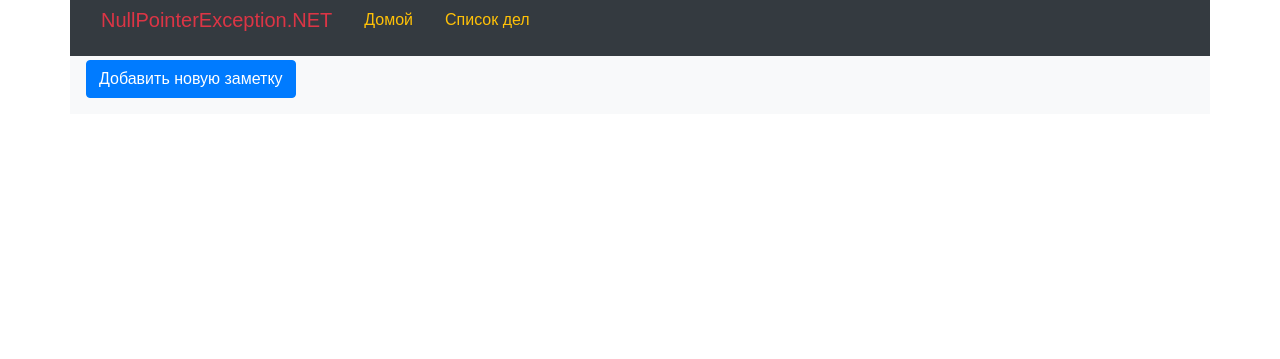
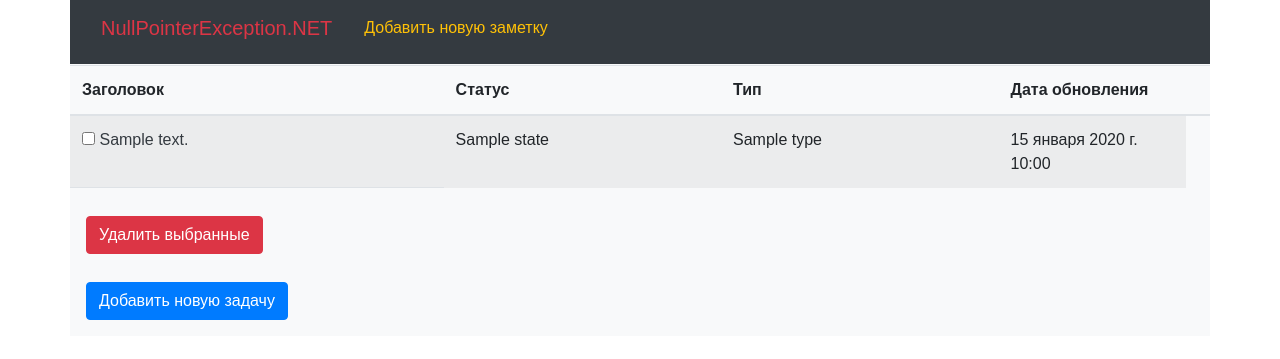
Before and after one commit to Rashid-ad-din/homework_70_rashid_gulamov, a Django app: page / in a window 1280 px wide. Shown: the top 359 px of the page. Run offline with Django 4.2, Linux system fonts and the light colour scheme; tables that the repository leaves empty hold one stand-in row (values such as "Sample post"); parts of the project's set-up code (start-up, migrations or seed data) failed here and were passed over; some libraries are stand-ins or nearby versions.

Commit message:
Созданы вьюшки (дженерик) и шаблоны для списка задач и детальной инфорации о задаче

```diff
--- /dev/null
+++ b/app/webapp/forms/__init__.py
@@ -0,0 +1,2 @@
+from .items import ItemForm
+from .tasks import TaskForm
--- a/app/webapp/models/tasks.py
+++ b/app/webapp/models/tasks.py
@@ -6,8 +6,8 @@ class Task(models.Model):
     description = models.TextField(verbose_name="Полное описание", null=True, blank=True, max_length=2000)
     state = models.ManyToManyField(
         to='webapp.State',
-        related_name='tasks',
-        blank=False
+        related_name='states',
+        blank=False,
     )
     type = models.ManyToManyField(
         to='webapp.Type',
@@ -20,6 +20,12 @@ class Task(models.Model):
     def __str__(self):
         return f'Заголовок: {self.summary}, Статус: {self.state}, Тип: {self.type}, Дата обновления: {self.updated_at}'
 
+    def get_state(self, obj):
+        return "\n".join([s.name for s in obj.state.all()])
+
+    def get_type(self, obj):
+        return "\n".join([t.name for t in obj.type.all()])
+
     class Meta:
         verbose_name = 'Задача'
         verbose_name_plural = 'Задачи'
--- a/app/webapp/templates/base.html
+++ b/app/webapp/templates/base.html
@@ -7,19 +7,16 @@
     <script src="https://stackpath.bootstrapcdn.com/bootstrap/4.3.1/js/bootstrap.min.js"
             crossorigin="anonymous"></script>
     <link rel="stylesheet" href="{% static 'css/style.css' %}">
-    <title>{% block title %} Домашнее задание №53 {% endblock %}</title>
+    <title>{% block title %} Домашнее задание №57 {% endblock %}</title>
 </head>
 <body>
 
 <div class="container-fluid d-flex bg-dark fixed-top container">
-    <a class="navbar-brand text-danger ml-3" href="{% url 'home' %}">NullPointerException.NET</a>
+    <a class="navbar-brand text-danger ml-3 mt-2" href="{% url 'show_tasks' %}">NullPointerException.NET</a>
     <div>
         <ul class="d-flex list-unstyled">
-            <li class="nav-item">
-                <a class="nav-link active text-warning" aria-current="page" href="{% url 'home' %}">Домой</a>
-            </li>
-            <li class="nav-item">
-                <a class="nav-link text-warning" href="{% url 'show_items' %}">Список дел</a>
+            <li class="nav-item mt-2">
+                 <a class="nav-link text-warning" href="{% url 'add_item' %}">Добавить новую заметку</a>
             </li>
             {% block menu %}{% endblock %}
         </ul>
@@ -27,7 +24,7 @@
 </div>
 
 <div class="container bg-light p-0" style="height: auto;">
-    <div style="padding-top: 60px;">
+    <div style="padding-top: 15px;">
         {% block content %}{% endblock %}
         {% block bottom_href %}{% endblock %}
     </div>
--- /dev/null
+++ b/app/webapp/templates/tasks.html
@@ -0,0 +1,48 @@
+{% extends 'base.html' %}
+
+{% block title %} Список задач {% endblock %}
+
+{% block content %}
+
+    <h3 class="pl-3 pb-2">Список задач</h3>
+
+    {% if tasks %}
+        <form action="" method="post">
+        {% csrf_token %}
+        <table class="table table-striped">
+            <thead>
+            <tr>
+                <th scope="col">Заголовок</th>
+                <th scope="col">Статус</th>
+                <th scope="col">Тип</th>
+                <th scope="col">Дата обновления</th>
+                <th scope="col"></th>
+            </tr>
+            </thead>
+            <tbody>
+            {% for task in tasks %}
+                <tr>
+                    <td class="col-4 text-break">
+                        <input type="checkbox" value="" name="task">
+                        <a class="list-unstyled text-dark" href="{% url 'show_item' task.pk %}">
+                            {{ task.summary }}
+                        </a>
+                    </td>
+                    <td class="col-3">{{ task.state.first.name }}</td>
+                    <td class="col-3">{{ task.type.first.name }}</td>
+                    <td class="col-2">{{ task.updated_at }}</td>
+                </tr>
+            {% endfor %}
+            <tr>
+                <td class="col-2"><input class="btn btn-danger ml-1 mt-3" type="submit" value="Удалить выбранные"></td>
+            </tr>
+            </tbody>
+        </table>
+    {% else %}
+        <p class="mt-5 ml-3 fw-bold">Список задач пуст</p>
+    {% endif %}
+</form>
+{% endblock %}
+{% block bottom_href %}
+    <a class="btn btn-primary ml-3 mb-3" href="#">Добавить новую задачу</a>
+{% endblock %}
--- a/app/webapp/urls.py
+++ b/app/webapp/urls.py
@@ -1,13 +1,14 @@
 from django.urls import path
 
-from webapp.views.base import home_view
+from webapp.views.base import HomeView
 from webapp.views.items import item_view, add_view, edit_view, delete_view, items_view, confirm_delete_view
+from webapp.views.tasks import TasksView, TaskView
 
 urlpatterns = [
-    path('', home_view, name='home'),
-path('items/add/', add_view, name='add_item'),
-    path('items/', items_view, name='show_items'),
-    path('items/<pk>/', item_view, name='show_item'),
+    path('', TasksView.as_view(), name='show_tasks'),
+    path('items/add/', add_view, name='add_item'),
+    path('items/', TasksView.as_view(), name='show_tasks'),
+    path('items/<pk>/', TaskView.as_view(), name='show_item'),
     path('items/<pk>/edit/', edit_view, name='edit_item'),
     path('items/<pk>/delete/', delete_view, name='delete_item'),
     path('items/<pk>/confirm-delete/', confirm_delete_view, name='confirm_delete_item')
--- a/app/webapp/views/base.py
+++ b/app/webapp/views/base.py
@@ -1,6 +1,7 @@
-from django.core.handlers.wsgi import WSGIRequest
 from django.shortcuts import render
+from django.views.generic import View
 
 
-def home_view(request: WSGIRequest):
-    return render(request, 'home.html')
+class HomeView(View):
+    def get(self, request, *args, **kwargs):
+        return render(request, 'base.html')
--- /dev/null
+++ b/app/webapp/views/tasks.py
@@ -0,0 +1,25 @@
+from django.core.handlers.wsgi import WSGIRequest
+from django.http import HttpResponseRedirect
+from django.shortcuts import render, redirect, get_object_or_404
+from django.urls import reverse
+from django.views.generic import TemplateView
+
+from webapp.models import Task
+
+
+class TasksView(TemplateView):
+    template_name = 'tasks.html'
+
+    def get_context_data(self, **kwargs):
+        context = super().get_context_data(**kwargs)
+        context['tasks'] = Task.objects.all()
+        return context
+
+
+class TaskView(TemplateView):
+    template_name = 'task.html'
+
+    def get_context_data(self, **kwargs):
+        context = super().get_context_data(**kwargs)
+        context['task'] = get_object_or_404(Task, pk=kwargs['pk'])
+        return context
```
Also changed, not shown: app/webapp/forms/tasks.py (added, +26 -0 lines), app/webapp/templates/task.html (added, +52 -0 lines), app/webapp/forms/items.py (renamed from app/webapp/forms.py), app/webapp/migrations/0010_alter_task_state.py (added), app/webapp/models/__init__.py (line endings or trailing spaces).
